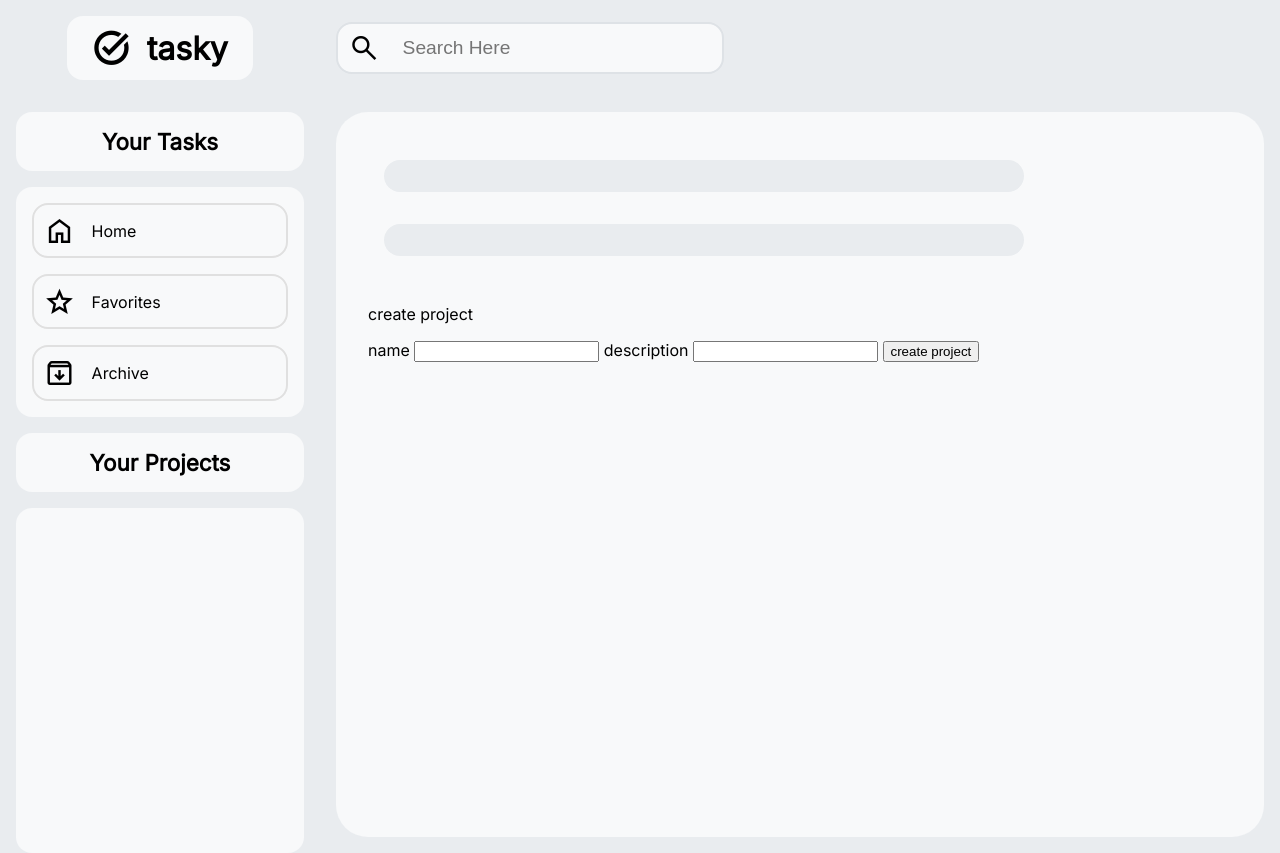
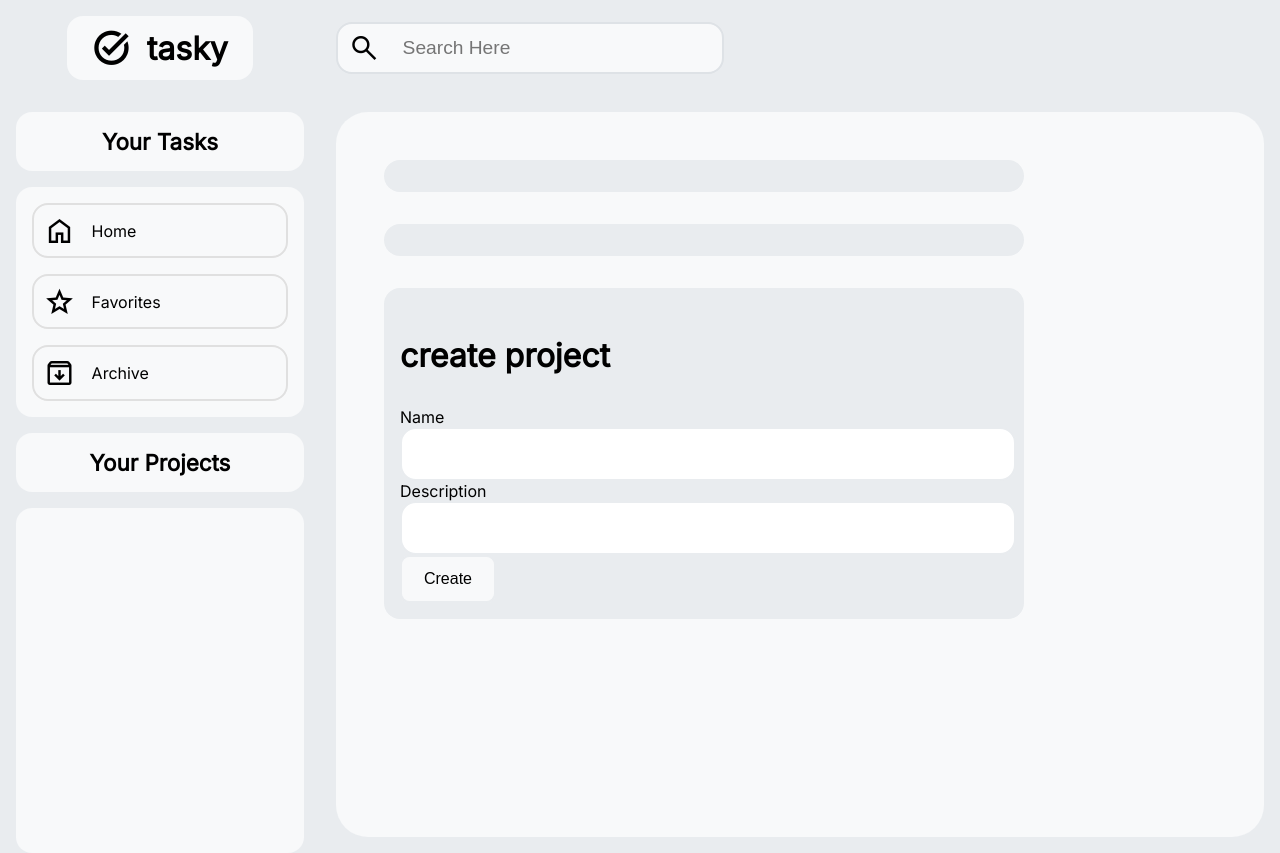
Before and after one commit to andermendz/odin-todo, a website built with webpack: page src/template.html in a window 1280 px wide. Built offline with nearby package versions, Linux system fonts and the light colour scheme.

Commit message:
familiarize with code - refactorize classes and relations

```diff
--- a/src/styles.css
+++ b/src/styles.css
@@ -211,7 +211,7 @@ li {
 
 .project-tasks {
   max-width: 40rem;
-  padding: 1rem;
+
   display: flex;
   flex-flow: column;
   padding: 1rem;
@@ -221,16 +221,45 @@ li {
 }
 
 .project-create {
+  display: flex;
     max-width: 40rem;
-    padding: 1rem;
-    display: flex;
+
+
     flex-flow: column;
     padding: 1rem;
     gap: 1rem;
     background-color: var(--secondary-color);
     border-radius: 1rem;
+
   }
 
+  #create-project{
+    height: 3rem;
+    width: 6rem;
+    align-self: center;
+    background-color: var(--base-color);
+    border-radius: 0.6rem;
+    border: 0.15rem solid var(--secondary-color);
+    font-size: 1rem;
+  }
+
+  .input {
+    width: 100%;
+
+    height: 3rem;
+    font-size: 1.2rem;
+
+    border-radius: 1rem;
+    border: 0.15rem solid var(--secondary-color);
+    outline: none;
+    transition: all 0.4s ease-in;
+  }
+.create-project-title{
+
+    font-size: 2rem;
+    font-weight: 700;
+
+}
 
 .task-content {
   display: flex;
@@ -281,17 +310,7 @@ li {
   transition: all 0.4s ease-in;
 }
 
-.input {
-  width: 90%;
 
-  height: 3rem;
-  font-size: 1.2rem;
-  padding-left: 1rem;
-  border-radius: 1rem;
-  border: 0.15rem solid var(--secondary-color);
-  outline: none;
-  transition: all 0.4s ease-in;
-}
 
 .save-newtask {
   display: flex;
--- a/src/template.html
+++ b/src/template.html
@@ -54,20 +54,23 @@
         <div class="project-tasks">
 </div>
 
+<div class="project-create">
+  <form id="projects-form" action="">
 
+      <p class="create-project-title">create project</p>
+      Name
+      <input id="name" type="text" class="input"/>
+      Description
+      <input id="description" type="text" class="input"/>
+      <button id="create-project">Create</button>
+
+
+  </form>
+</div>
         </div>
 
 
-        <div>
-          <form id="projects-form" action="">
-            <p>create project</p>
-            name
-            <input id="name" type="text" />
-            description
-            <input id="description" type="text" />
-            <button id="create-project">create project</button>
-          </form>
-        </div>
+
       </div>
     </div>
   </div>
```
